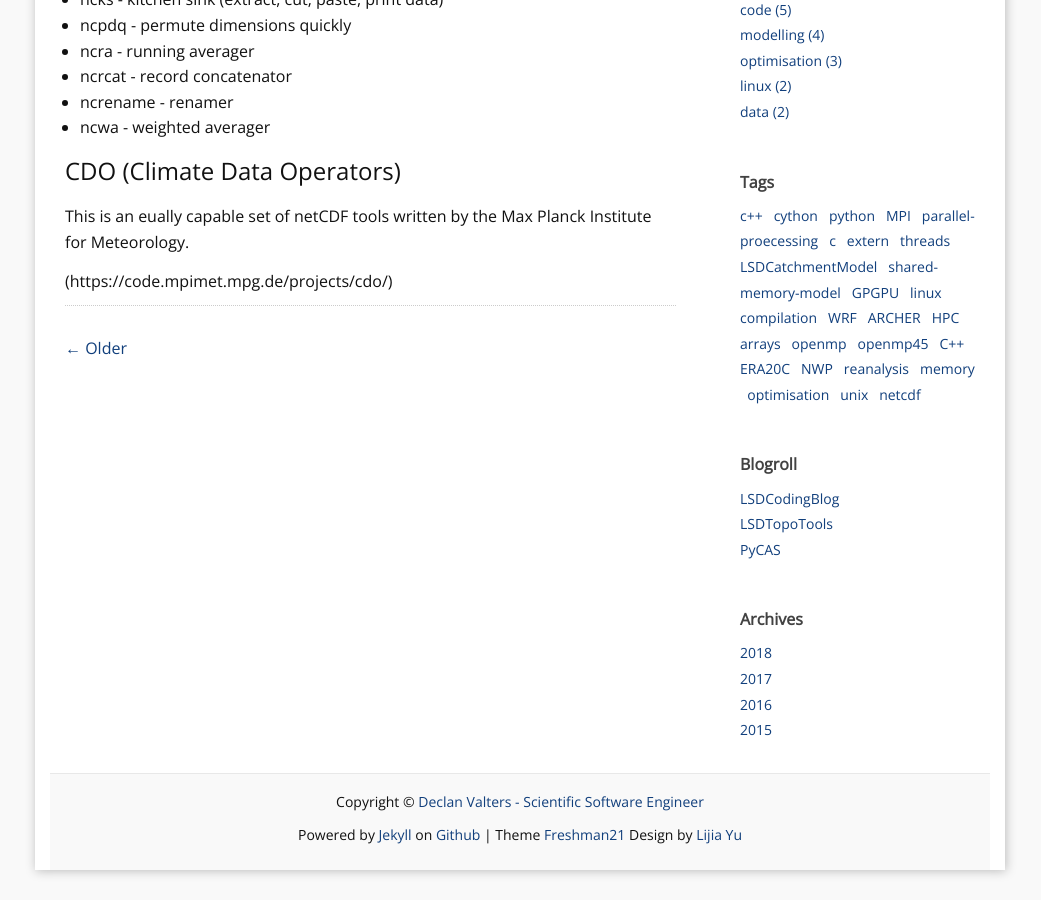
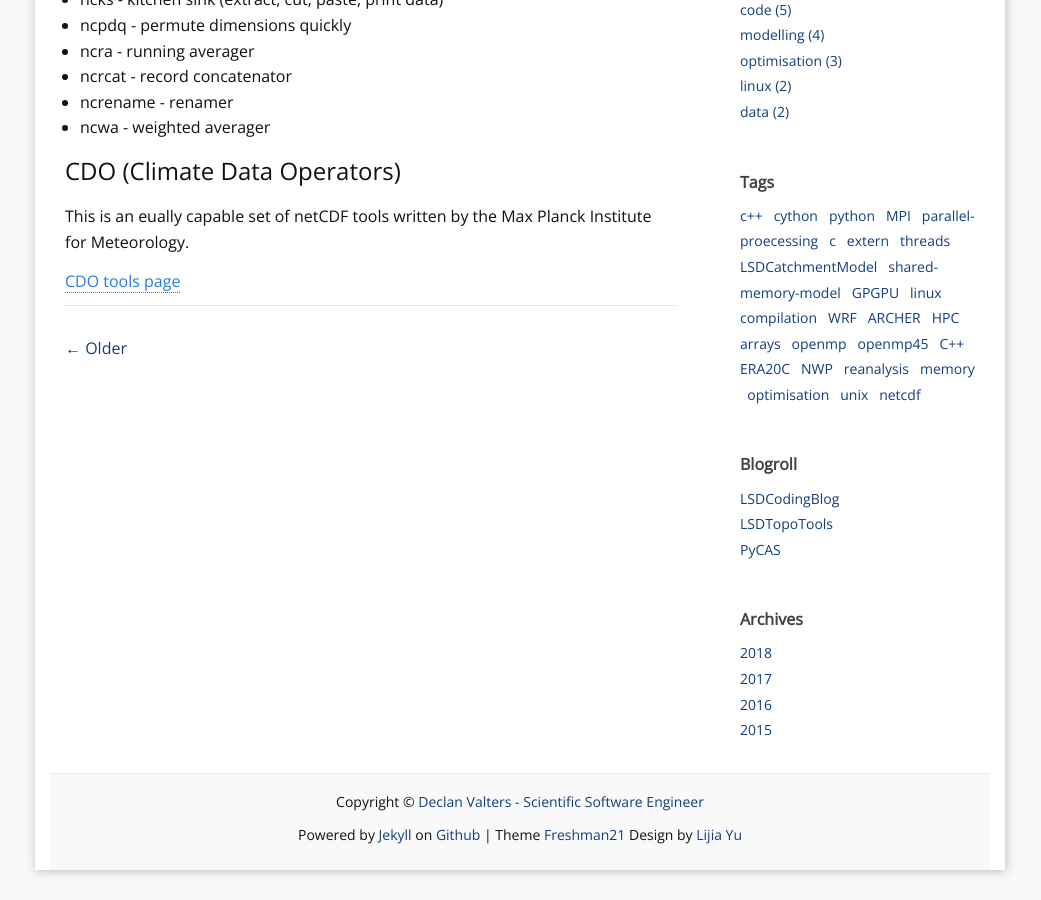
Before and after one commit to dvalters/dvalters.github.io, a Jekyll site: the page built from _posts/2018-01-16-NetCDF-merging.markdown, in a window 1280 px wide and 900 px high, scrolled down 1120 px. Shown: the whole window, without its empty margins (120-1161 px from the left). Built offline with Jekyll 4.4.1, drawn with Linux system fonts in a browser that asks for light colours; comment, search, counter and statistics services are not loaded.

Commit message:
Revert to standard way of hyperlinking

```diff
--- a/_posts/2018-01-16-NetCDF-merging.markdown
+++ b/_posts/2018-01-16-NetCDF-merging.markdown
@@ -46,4 +46,4 @@ The NCO utilities are
 
 This is an eually capable set of netCDF tools written by the Max Planck Institute for Meteorology.
 
-(https://code.mpimet.mpg.de/projects/cdo/)
+[CDO tools page](https://code.mpimet.mpg.de/projects/cdo/)
```
